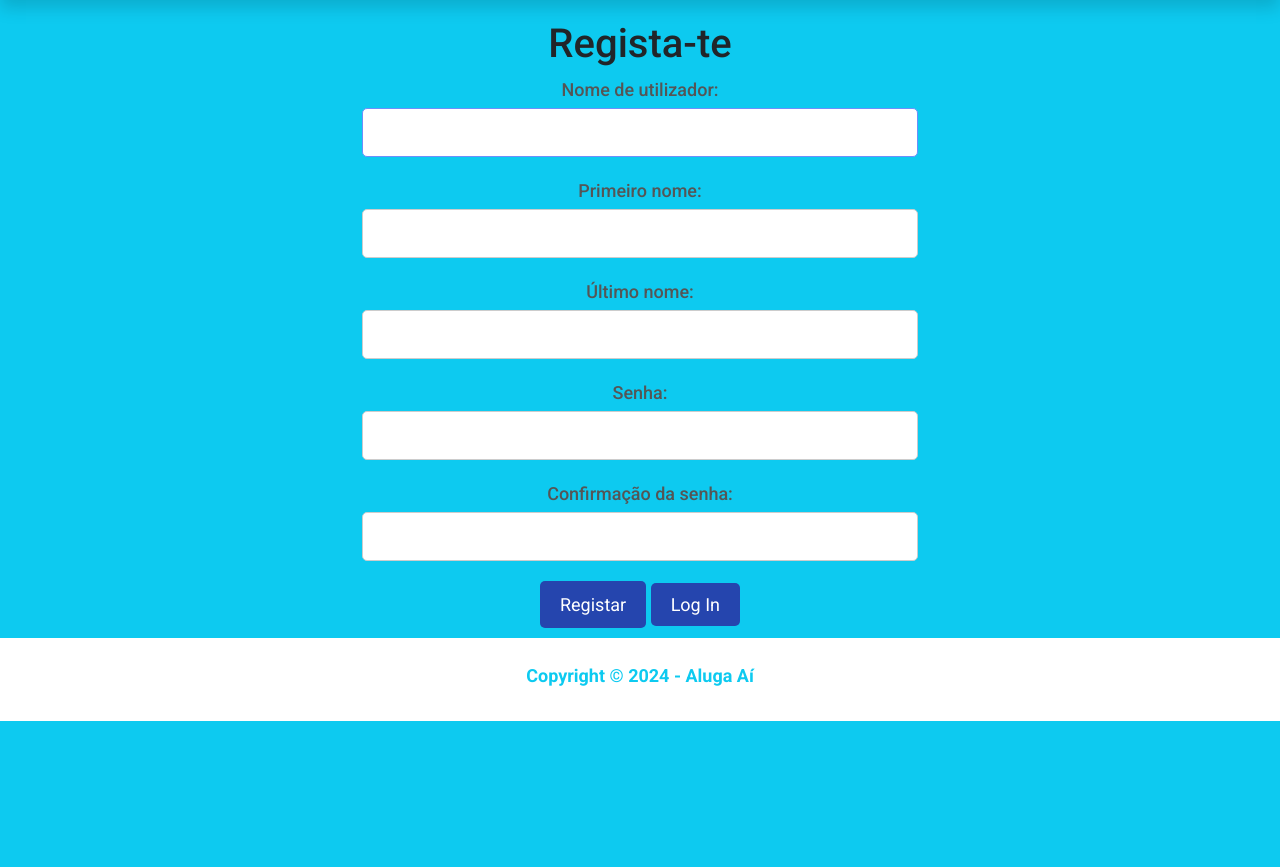
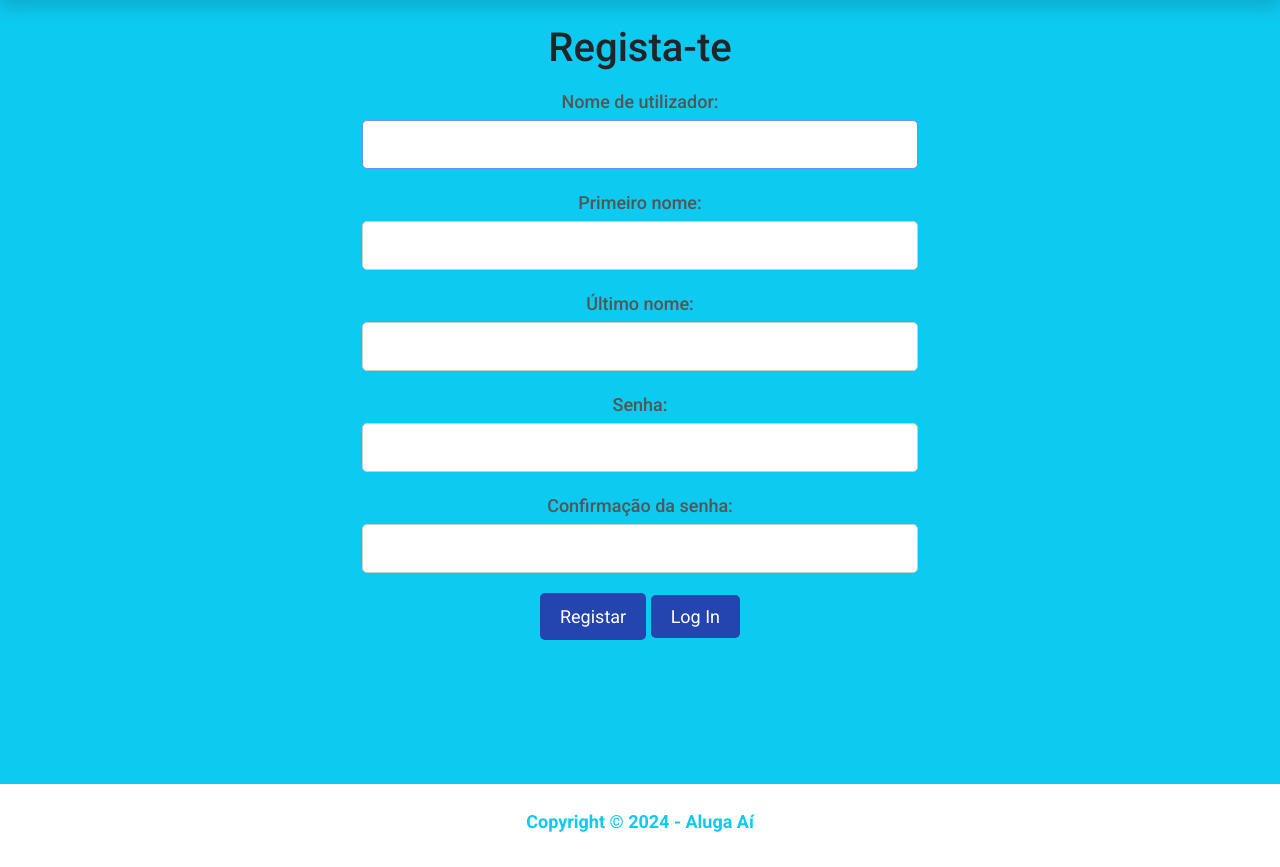
Before and after one commit to VascoCosta03/AlugaAi, a Django app: page /cadastrar_usuario/ in a window 1280 px wide. Shown: the part 109-976 px from the top of the page. Before the commit the page ends 830 px from the top, so only its background shows below. Run offline with Django 4.2, Linux system fonts and the light colour scheme; some libraries are stand-ins or nearby versions.

Commit message:
Registar bonito

```diff
--- a/app/index/templates/usuarios/form_usuario.html
+++ b/app/index/templates/usuarios/form_usuario.html
@@ -6,7 +6,7 @@
 
 {% block conteudo %}
 
-    <h1 style="text-align: center; margin-top: 20px;">Regista-te</h1>
+    <h1 style="text-align: center;" class="mt-4 mb-3">Regista-te</h1>
     <form method="post">
         {% csrf_token %}
 
@@ -36,7 +36,7 @@
             {{form_usuario.password2}}
         </div>
 
-        <div class="form-group-bt">
+        <div class="form-group-bt" style="margin-bottom: 134px;">
             <input type="submit" value="Registar" class="btn btn-primary">
             <a class="btn btn-primary py-2" href="{% url 'logar_usuario' %}">Log In</a>
         </div>
--- a/app/index/templates/usuarios/login.html
+++ b/app/index/templates/usuarios/login.html
@@ -27,7 +27,7 @@
         </div>
 
         <div class="form-group-bt">
-            <input type="submit" class="btn btn-primary" value="Entrar">
+            <input type="submit" class="btn btn-primary" value="Log In">
         </div>
     </form>
 
```
